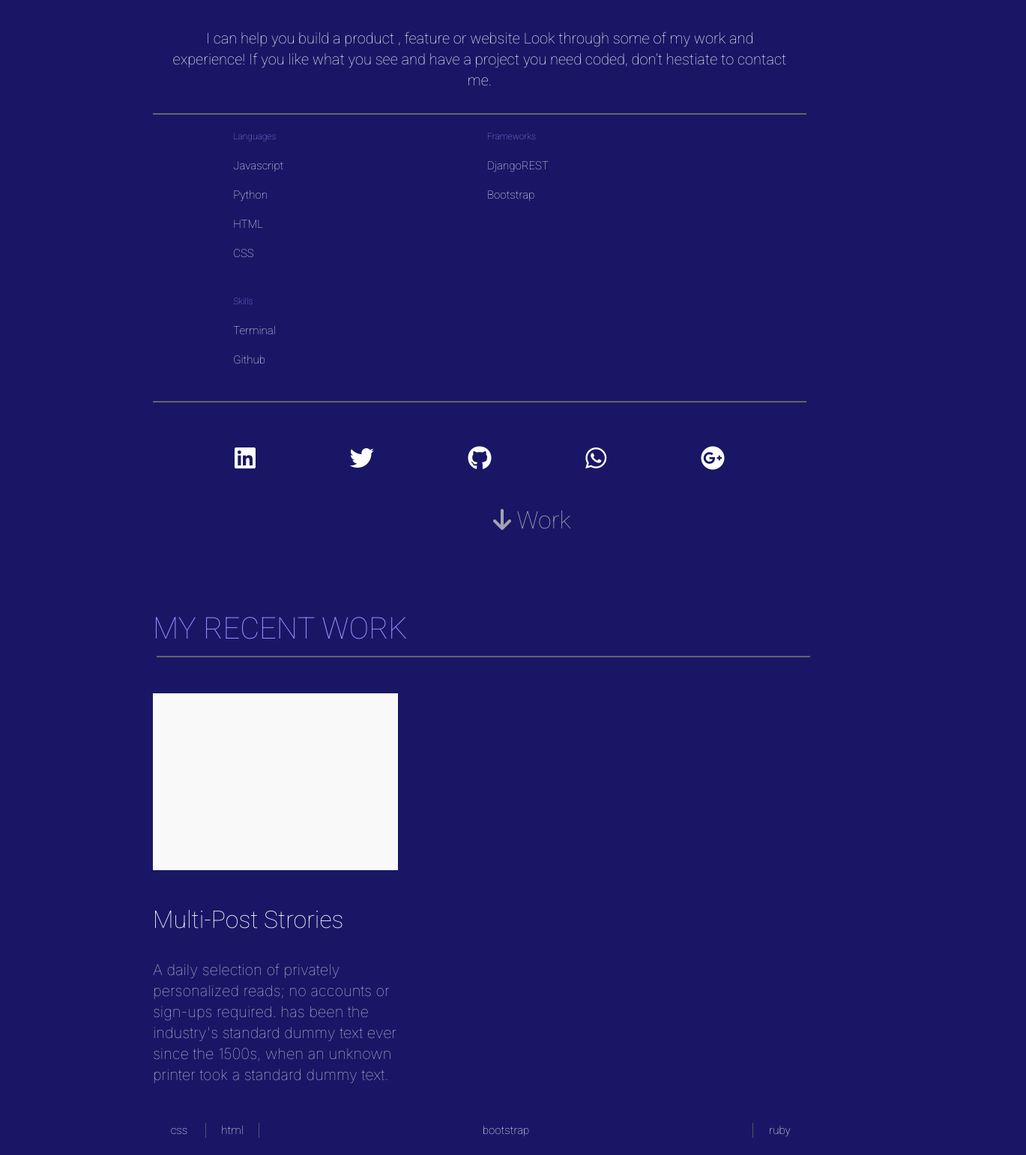
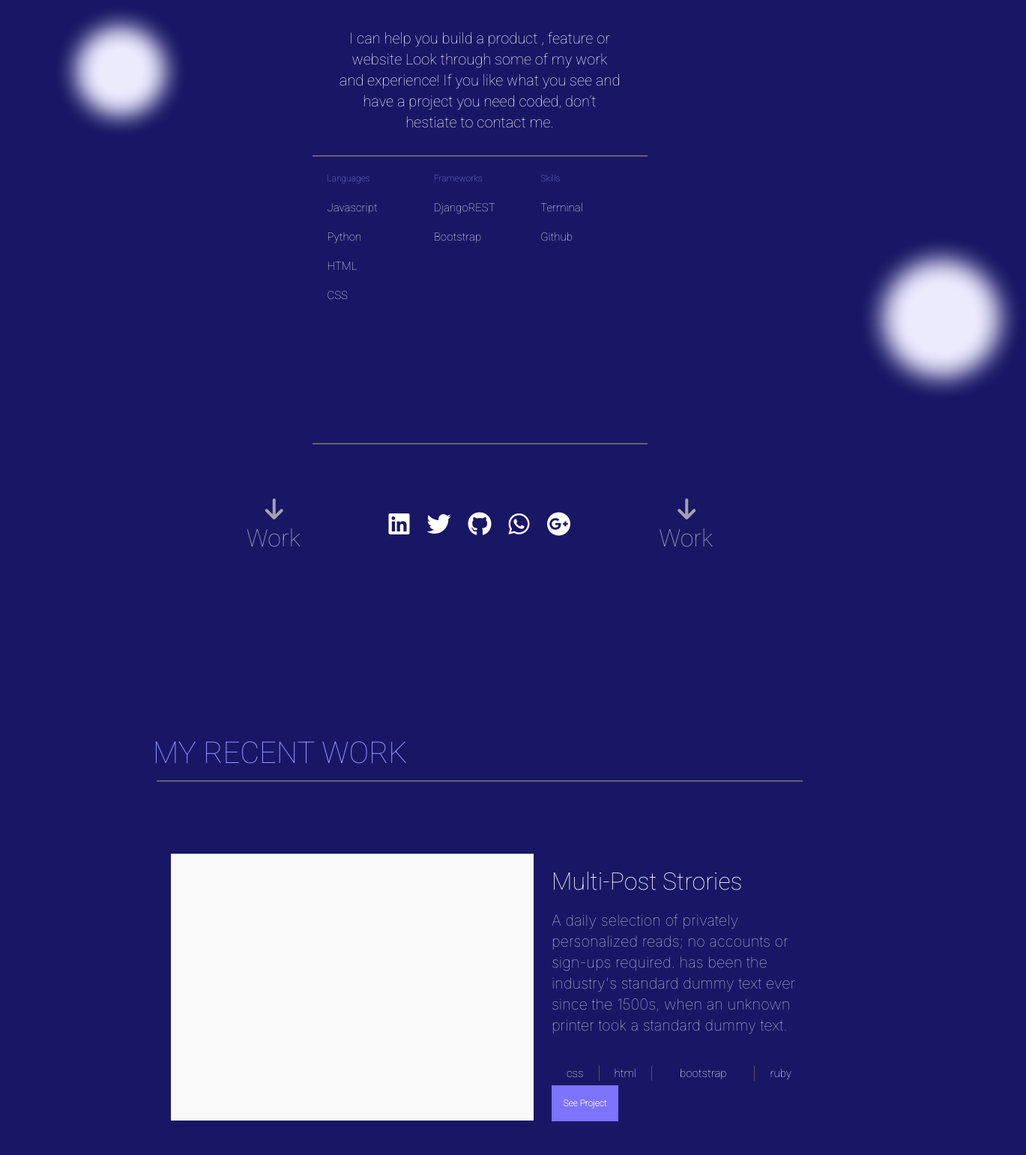
Before and after one commit to mnekx/my-portfolio, a website: page index.html in a window 1280 px wide. Shown: the part 234-1775 px from the top of the page at 75% size, 1369 px wide, since content can reach past the window. Drawn offline with Linux system fonts and the light colour scheme.

Commit message:
add styles for desktop version of the site

```diff
--- a/index.html
+++ b/index.html
@@ -97,6 +97,9 @@
         </div>
         <div class="seperator"></div>
         <div class="headline-footer">
+          <a href="#proceed-down" class="icon first"
+            ><i class="fas fa-arrow-down"></i> Work</a
+          >
           <ul class="social">
             <li>
               <a href="#linkedin"><i class="fab fa-linkedin fa-2x"></i></a>
@@ -114,7 +117,7 @@
               <a href="#gmail"><i class="fab fa-google-plus fa-2x"></i></a>
             </li>
           </ul>
-          <a href="#proceed-down" class="icon"
+          <a href="#proceed-down" class="icon second"
             ><i class="fas fa-arrow-down"></i> Work</a
           >
         </div>
@@ -130,7 +133,7 @@
                 alt="multi-post-stories-image"
               />
             </div>
-            <section>
+            <section class="card-desc">
               <h3>Multi-Post Strories</h3>
               <p>
                 A daily selection of privately personalized reads; no accounts
@@ -222,7 +225,7 @@
         </div>
       </section>
       <section class="contacts">
-        <h1>CONTACT US</h1>
+        <h1>Let Us Chat!</h1>
         <p>
           If you have an application you are interested in developing, a feature
           that you need built or a project that needs coding. I’d love to help
@@ -247,7 +250,7 @@
           <textarea
             name="message"
             id="message"
-            placeholder="Enter text here"
+            placeholder="Enter full name"
             maxlength="500"
           ></textarea>
           <button type="submit" class="btn btn-primary">Get in touch</button>
@@ -275,5 +278,7 @@
 
       <p>mnemba.chambuya@gmail.com</p>
     </footer>
+    <img id="c1" src="./images/circle1.png" alt="DesignCircle" />
+    <img id="c2" src="./images/circle2.png" alt="DesignCircle" />
   </body>
 </html>
--- a/styles/desktop.css
+++ b/styles/desktop.css
@@ -1,5 +1,25 @@
+/* Tag styles */
+footer {
+  flex-direction: row;
+  min-height: 72px;
+  margin-bottom: 0;
+}
+
+footer p {
+  height: 29px;
+  line-height: 29px;
+}
+
 .container {
   max-width: 872px;
+}
+
+#c2 {
+  left: 1143px;
+}
+
+.seperator {
+  min-width: 447px;
 }
 
 /* The nav-bar */
@@ -21,3 +41,122 @@ nav ul.nav-links {
 i.fa-bars {
   visibility: hidden;
 }
+
+/* The headline */
+header.headline {
+  margin-bottom: 232px;
+}
+
+div.description {
+  width: 427px;
+}
+
+div.lists-list {
+  min-width: 447px;
+  flex-wrap: nowrap;
+}
+
+div.headline-footer {
+  justify-content: space-between;
+  flex-direction: row;
+}
+
+.headline-footer > a.first {
+  display: inline-block;
+}
+
+.social {
+  margin: 0;
+  justify-content: center;
+  align-items: center;
+  gap: 23px;
+}
+
+/* Work Section */
+.card {
+  display: grid;
+  grid-template-columns: repeat(4, 1fr);
+  grid-template-rows: 269px 40px 24px;
+  margin-top: 86px;
+  min-height: 374px;
+}
+
+.card .img-placeholder {
+  grid-row: 1/3;
+  grid-column: 1/3;
+  margin: 0 24px;
+  width: 484px;
+  height: 356px;
+}
+
+.card:nth-child(even) div.img-placeholder {
+  grid-column: span 2 /5;
+}
+
+.card section {
+  margin-top: 0;
+  grid-row: 1/2;
+  grid-column: 3/5;
+  display: flex;
+  flex-direction: column;
+  justify-content: flex-start;
+  align-items: flex-start;
+}
+
+.card:nth-child(even) section {
+  grid-column: 1/3;
+}
+
+.card section h3 {
+  line-height: 75px;
+  height: 75px;
+}
+
+section.card-desc p {
+  line-height: 28px;
+  font-size: 20px;
+}
+
+.card ul {
+  grid-row: 2/3;
+  grid-column: 3/5;
+}
+
+.card:nth-child(even) ul {
+  grid-column: 1/3;
+}
+
+.card > a {
+  grid-row: 3/3;
+  grid-column: 3/5;
+}
+
+.card:nth-child(even) > a {
+  grid-column: 1/3;
+}
+
+.lines-links li {
+  width: auto;
+}
+
+/* Contact Section */
+section.contacts {
+  max-width: 684px;
+  margin-right: auto;
+  margin-left: auto;
+}
+
+section.contacts p {
+  min-width: 100%;
+}
+
+section.contacts input,
+.contacts textarea {
+  min-width: 100%;
+}
+
+/* Footer */
+
+ul.social-footer {
+  margin-top: 0;
+}
--- a/styles/styles.css
+++ b/styles/styles.css
@@ -9,6 +9,21 @@ body {
   background: #191765;
   color: #fff;
   position: relative;
+}
+
+body > img {
+  position: absolute;
+  top: 237px;
+  left: 69px;
+  width: 184px;
+  height: 184px;
+}
+
+#c2 {
+  top: 546px;
+  left: calc(100% - 215px);
+  width: 226px;
+  height: 226px;
 }
 
 ul {
@@ -163,22 +178,26 @@ div.headline-footer {
   margin-top: 48px;
 }
 
-.headline-footer ul {
-  display: flex;
-  justify-content: space-between;
-  margin-bottom: 38px;
-}
-
 .headline-footer > a {
+  display: inline-block;
   color: #a2a3ae;
   text-align: center;
   padding: 10px 0;
   font-size: 32px;
 }
 
+.headline-footer > a.first {
+  display: none;
+}
+
 /* Work Section */
 section.work-content h1 {
   color: #9490ff;
+}
+
+.card {
+  display: flex;
+  flex-direction: column;
 }
 
 .card section {
```
Also changed, not shown: images/circle1.png (added), images/circle2.png (added), images/line1.svg (added).
